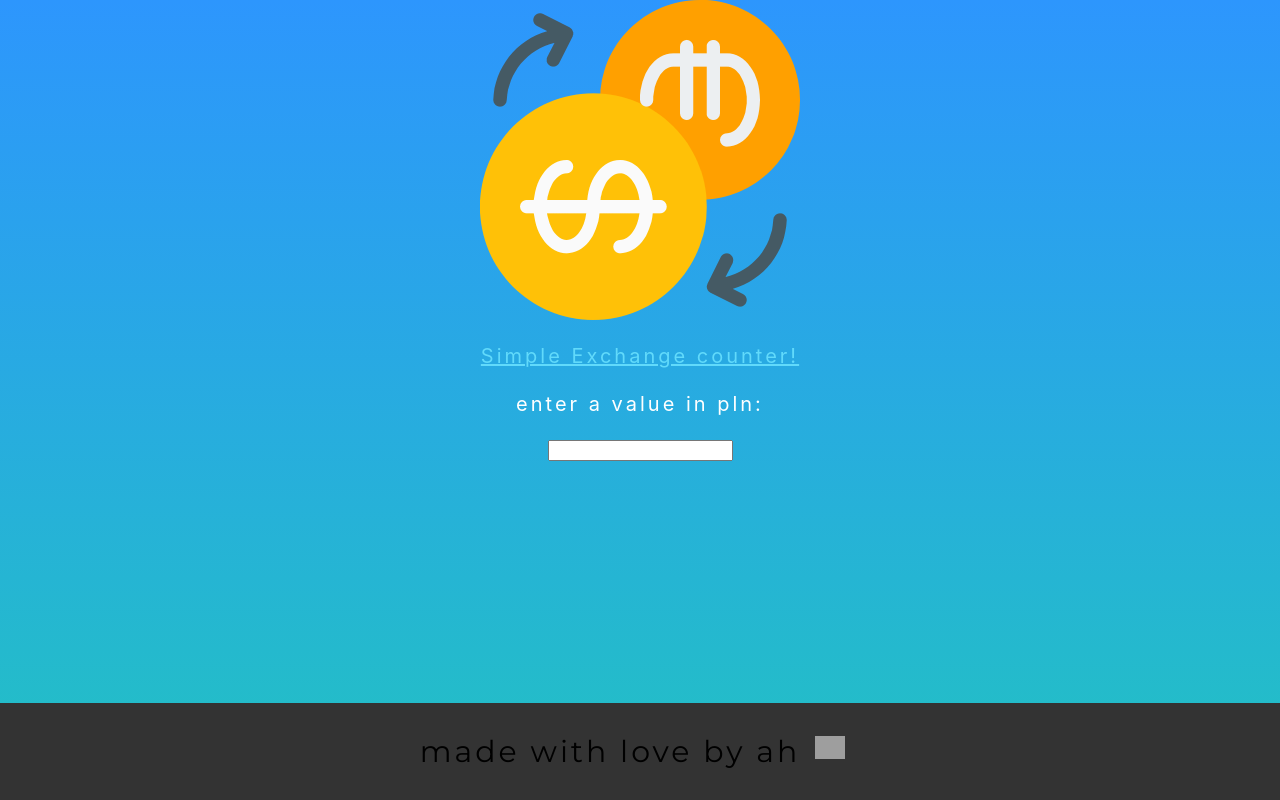
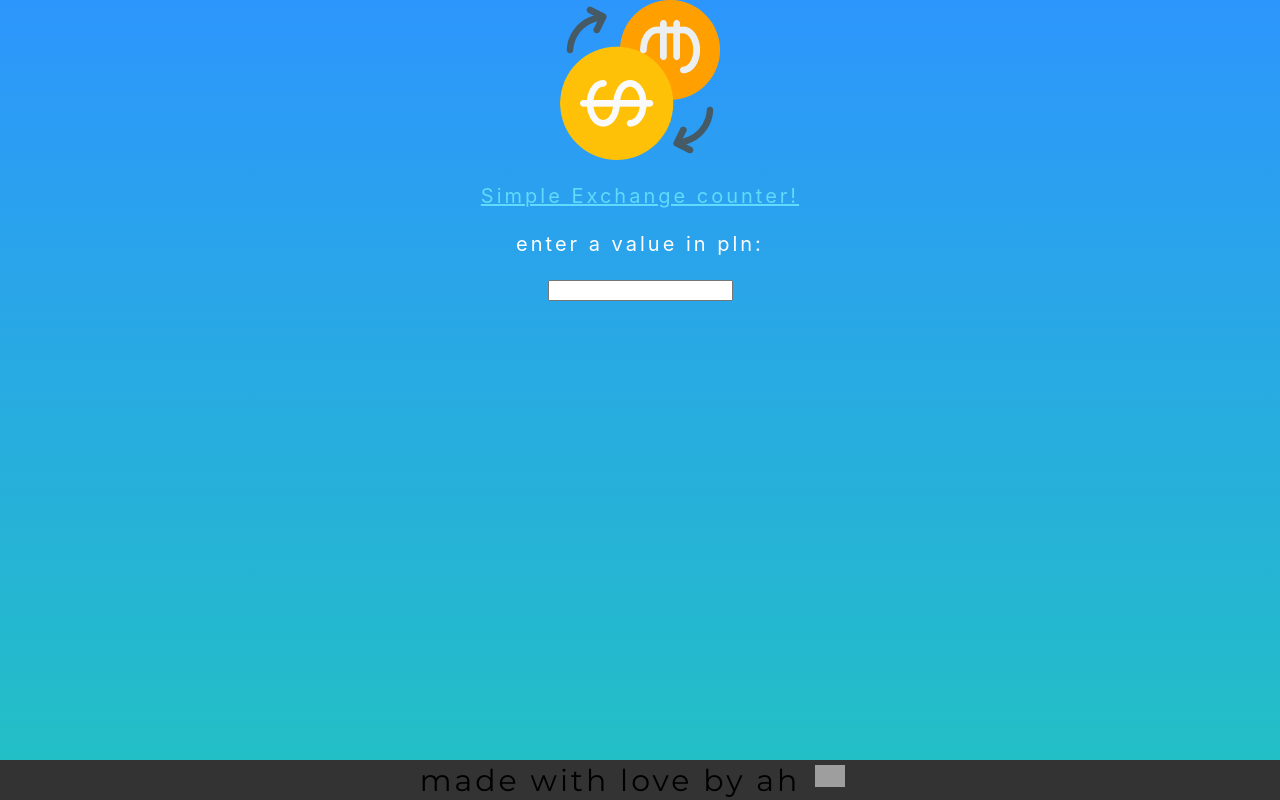
Before and after one commit to hakue1990/exchangecounter, a React app: page / in a window 1280 px wide. Built offline with nearby package versions, Linux system fonts and the light colour scheme; grey boxes are pictures that could not be loaded.

Commit message:
add soem styles

```diff
--- a/src/components/App.css
+++ b/src/components/App.css
@@ -10,7 +10,7 @@
 }
 
 .App-logo {
-  height: 40vmin;
+  height: 20vmin;
   pointer-events: none;
 }
 
--- a/src/components/App.js
+++ b/src/components/App.js
@@ -38,7 +38,7 @@ class App extends React.Component {
   };
   render() {
     const items = this.currencies.map((item) => (
-      <Cash item={item} id={item.id} value={this.state.value} />
+      <Cash key={item.id} item={item} id={item.id} value={this.state.value} />
     ));
     return (
       <div className="App">
--- a/src/components/Footer.css
+++ b/src/components/Footer.css
@@ -1,6 +1,6 @@
 footer {
   background-color: #333;
-  min-height: 10vh;
+  height: 5vh;
   display: flex;
   align-items: center;
   justify-content: center;
--- a/src/components/Footer.js
+++ b/src/components/Footer.js
@@ -8,7 +8,7 @@ const Footer = () => {
       <p>made with love by ah</p>
       <br />
       <br />
-      <a href="https://github.com/hakue1990" target="_blank" class="github">
+      <a href="https://github.com/hakue1990" target="_blank" className="github">
         {" "}
         <img src={logo} className="Footer-github-logo" alt="logo" />
       </a>
```
